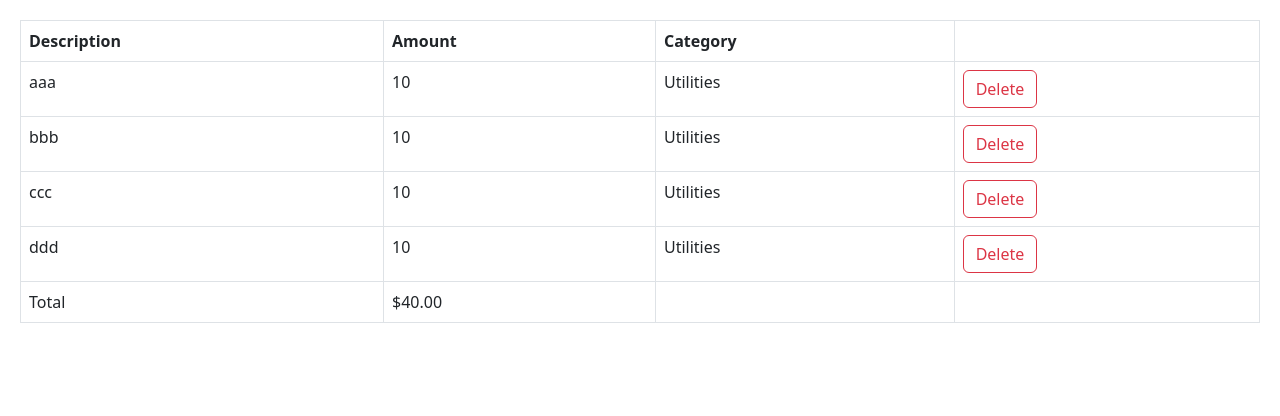
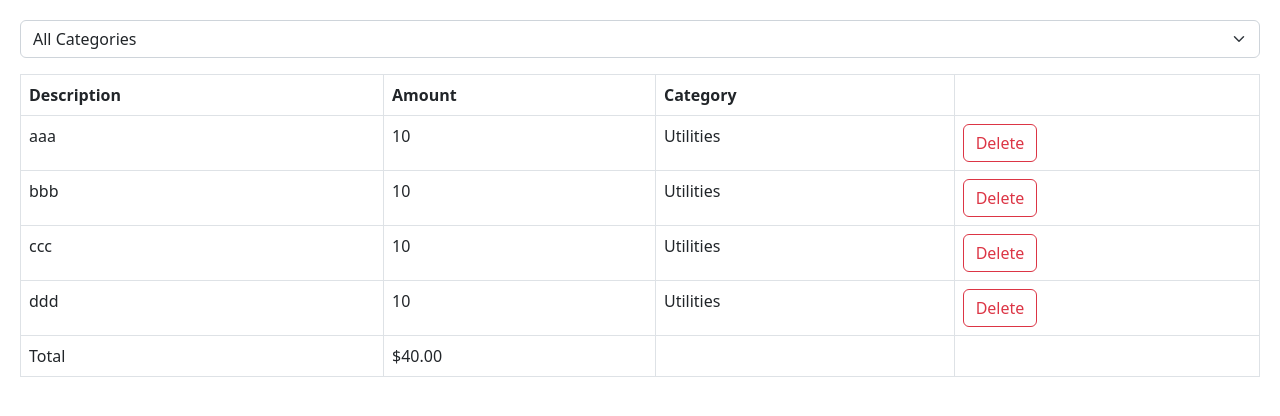
Before and after one commit to khaingthinzarthwe/MoshReactCourse, a React (Vite) app: page / in a window 1280 px wide. Shown: the top 416 px of the page. Built offline with nearby package versions, Linux system fonts and the light colour scheme.

Commit message:
Building Expense Filter

```diff
--- a/src/App.tsx
+++ b/src/App.tsx
@@ -1,7 +1,10 @@
 import { useState } from "react";
-import ExpenseList from "./expense-tracker/ExpenseList";
+import ExpenseList from "./expense-tracker/components/ExpenseList";
+import ExpenseFilter from "./expense-tracker/components/ExpenseFilter";
 
 function App() {
+  const [selectedCategory, setSelectedCategory] = useState("");
+
   const [expenses, setExpenses] = useState([
     { id: 1, description: "aaa", amount: 10, category: "Utilities" },
     { id: 2, description: "bbb", amount: 10, category: "Utilities" },
@@ -9,10 +12,19 @@ function App() {
     { id: 4, description: "ddd", amount: 10, category: "Utilities" },
   ]);
 
+  const visibleExpenses = selectedCategory
+    ? expenses.filter((e) => e.category === selectedCategory)
+    : expenses;
+
   return (
     <div>
+      <div className="mb-3">
+        <ExpenseFilter
+          onSelectCategory={(category) => setSelectedCategory(category)}
+        />
+      </div>
       <ExpenseList
-        expenses={expenses}
+        expenses={visibleExpenses}
         onDelete={(id) => setExpenses(expenses.filter((e) => e.id !== id))}
       />
     </div>
--- /dev/null
+++ b/src/expense-tracker/components/ExpenseFilter.tsx
@@ -0,0 +1,21 @@
+import React from "react";
+
+interface Props {
+  onSelectCategory: (category: string) => void;
+}
+
+const ExpenseFilter = ({ onSelectCategory }: Props) => {
+  return (
+    <select
+      className="form-select"
+      onChange={(event) => onSelectCategory(event.target.value)}
+    >
+      <option value="">All Categories</option>
+      <option value="Groceries">Groceries</option>
+      <option value="Utilities">Utilities</option>
+      <option value="Entertainment">Entertainment</option>
+    </select>
+  );
+};
+
+export default ExpenseFilter;
--- /dev/null
+++ b/src/expense-tracker/components/ExpenseList.tsx
@@ -0,0 +1,61 @@
+import React from "react";
+
+interface Expense {
+  id: number;
+  description: string;
+  amount: number;
+  category: string;
+}
+
+interface Props {
+  expenses: Expense[];
+  onDelete: (id: number) => void;
+}
+
+const ExpenseList = ({ expenses, onDelete }: Props) => {
+  if (expenses.length === 0) return null;
+  return (
+    <table className="table table-bordered">
+      <thead>
+        <tr>
+          <th>Description</th>
+          <th>Amount</th>
+          <th>Category</th>
+          <th></th>
+        </tr>
+      </thead>
+      <tbody>
+        {expenses.map((expense) => (
+          <tr key={expense.id}>
+            <td>{expense.description}</td>
+            <td>{expense.amount}</td>
+            <td>{expense.category}</td>
+            <td>
+              <button
+                className="btn btn-outline-danger"
+                onClick={() => onDelete(expense.id)}
+              >
+                Delete
+              </button>
+            </td>
+          </tr>
+        ))}
+      </tbody>
+      <tfoot>
+        <tr>
+          <td>Total</td>
+          <td>
+            $
+            {expenses
+              .reduce((acc, expense) => expense.amount + acc, 0)
+              .toFixed(2)}
+          </td>
+          <td></td>
+          <td></td>
+        </tr>
+      </tfoot>
+    </table>
+  );
+};
+
+export default ExpenseList;
```
